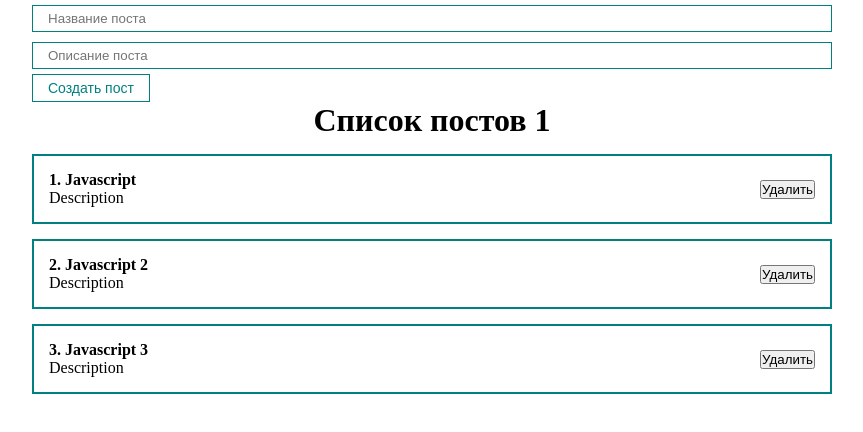
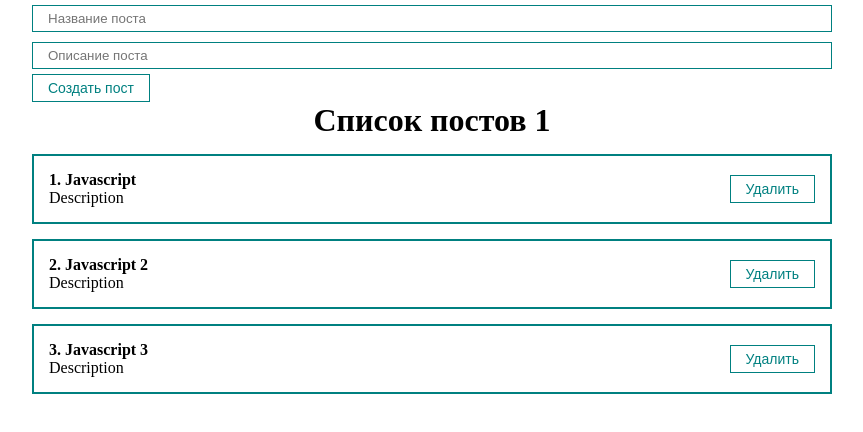
Before and after one commit to ehotline/react-fund-course, a React (Create React App) app: page / in a window 1280 px wide. Shown: the top 432 px of the page, without its empty margins (208-1071 px from the left). Built offline with nearby package versions, Linux system fonts and the light colour scheme.

Commit message:
Условная отрисовка. Прокидывание коллбэка для создания и удаления постов.

```diff
--- a/src/App.js
+++ b/src/App.js
@@ -1,11 +1,7 @@
-import React, { useRef, useState } from 'react';
-import Counter from './components/Counter';
-import ClassCounter from './components/ClassCounter';
+import React, { useState } from 'react';
 import '../src/styles/App.css'
-import PostItem from './components/PostItem';
 import PostList from './components/PostList';
-import MyButton from './components/UI/button/MyButton';
-import MyInput from './components/UI/input/MyInput';
+import { PostForm } from './components/PostForm';
 
 function App() {
 	const [posts, setPosts] = useState([
@@ -14,34 +10,26 @@
 		{ id: 3, title: 'Javascript 3', body: 'Description' }
 	])
 
-	const [post, setPost] = useState({ title: '', body: '' })
+	const createPost = (newPost) => {
+		setPosts([...posts, newPost])
+	}
 
-	const addNewPost = (e) => {
-		e.preventDefault()
-		setPosts([...posts, { ...post, id: Date.now() }])
-		setPost({ title: '', body: '' })
+	const removePost = (post) => {
+		setPosts(posts.filter(p => p.id !== post.id))
 	}
 
 	return (
 		<div className="App">
-			<form>
-				{/*Управляемый компонент*/}
-				<MyInput
-					value={post.title}
-					onChange={e => setPost({ ...post, title: e.target.value })}
-					type="text"
-					placeholder='Название поста'
-				/>
-				{/*Неуправляемый компонент*/}
-				<MyInput
-					value={post.body}
-					onChange={e => setPost({ ...post, body: e.target.value })}
-					type="text"
-					placeholder='Описание поста'
-				/>
-				<MyButton onClick={addNewPost}>Создать пост</MyButton>
-			</form>
-			<PostList posts={posts} title="Список постов 1" />
+			<PostForm create={createPost} />
+			{/* Условная отрисовка */}
+			{posts.length !== 0
+				?
+				<PostList remove={removePost} posts={posts} title="Список постов 1" />
+				:
+				<h1 style={{ textAlign: 'center' }}>
+					Посты не найдены!
+				</h1>
+			}
 		</div>
 	);
 }
--- /dev/null
+++ b/src/components/PostForm.jsx
@@ -0,0 +1,36 @@
+import React, { useRef, useState } from 'react';
+import MyButton from './UI/button/MyButton';
+import MyInput from './UI/input/MyInput';
+
+export const PostForm = ({create}) => {
+    const [post, setPost] = useState({ title: '', body: '' })
+
+    const addNewPost = (e) => {
+		e.preventDefault()
+        const newPost = {
+            ...post, id: Date.now()
+        }
+        create(newPost)
+		setPost({ title: '', body: '' })
+	}
+
+    return (
+        <form>
+            {/*Управляемый компонент*/}
+            <MyInput
+                value={post.title}
+                onChange={e => setPost({ ...post, title: e.target.value })}
+                type="text"
+                placeholder='Название поста'
+            />
+            {/*Неуправляемый компонент*/}
+            <MyInput
+                value={post.body}
+                onChange={e => setPost({ ...post, body: e.target.value })}
+                type="text"
+                placeholder='Описание поста'
+            />
+            <MyButton onClick={addNewPost}>Создать пост</MyButton>
+        </form>
+    )
+}
--- a/src/components/PostItem.jsx
+++ b/src/components/PostItem.jsx
@@ -1,5 +1,5 @@
 import React from 'react'
-import PropTypes from 'prop-types'
+import MyButton from './UI/button/MyButton'
 
 function PostItem(props) {
     return (
@@ -11,12 +11,10 @@
                 </div>
             </div>
             <div className="post__btns">
-                <button>Удалить</button>
+                <MyButton onClick={() => props.remove(props.post)}>Удалить</MyButton>
             </div>
         </div>
     )
 }
 
-PostItem.propTypes = {}
-
 export default PostItem
--- a/src/components/PostList.jsx
+++ b/src/components/PostList.jsx
@@ -1,11 +1,11 @@
 import React from 'react'
 import PostItem from './PostItem'
 
-export default function PostList({ posts, title }) {
+export default function PostList({ posts, title, remove }) {
     return (
         <div>
             <h1 style={{ textAlign: 'center' }}>{title}</h1>
-            {posts.map((post, index) => <PostItem number={index + 1} post={post} key={post.id} />)}
+            {posts.map((post, index) => <PostItem remove={remove} number={index + 1} post={post} key={post.id} />)}
         </div>
     )
 }
```
